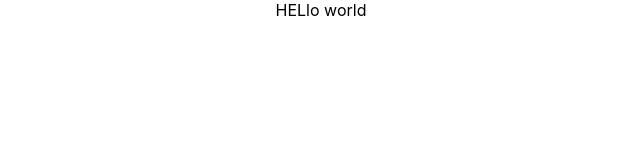
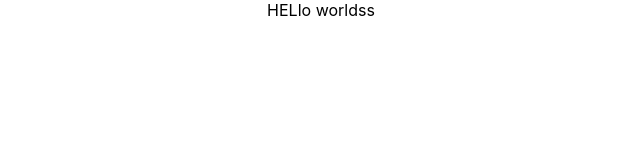
Before and after one commit to NighttCrow/Proyecto-React, a React (Create React App) app: page / in a window 1280 px wide. Shown: the top 160 px of the page, without its empty margins (319-959 px from the left). Built offline with nearby package versions, Linux system fonts and the light colour scheme.

Commit message:
modificación test

```diff
--- a/src/App.js
+++ b/src/App.js
@@ -4,7 +4,7 @@ import './App.css';
 function App() {
   return (
     <div className="App">
-     HELlo world
+     HELlo worldss
     </div>
   );
 }
```
